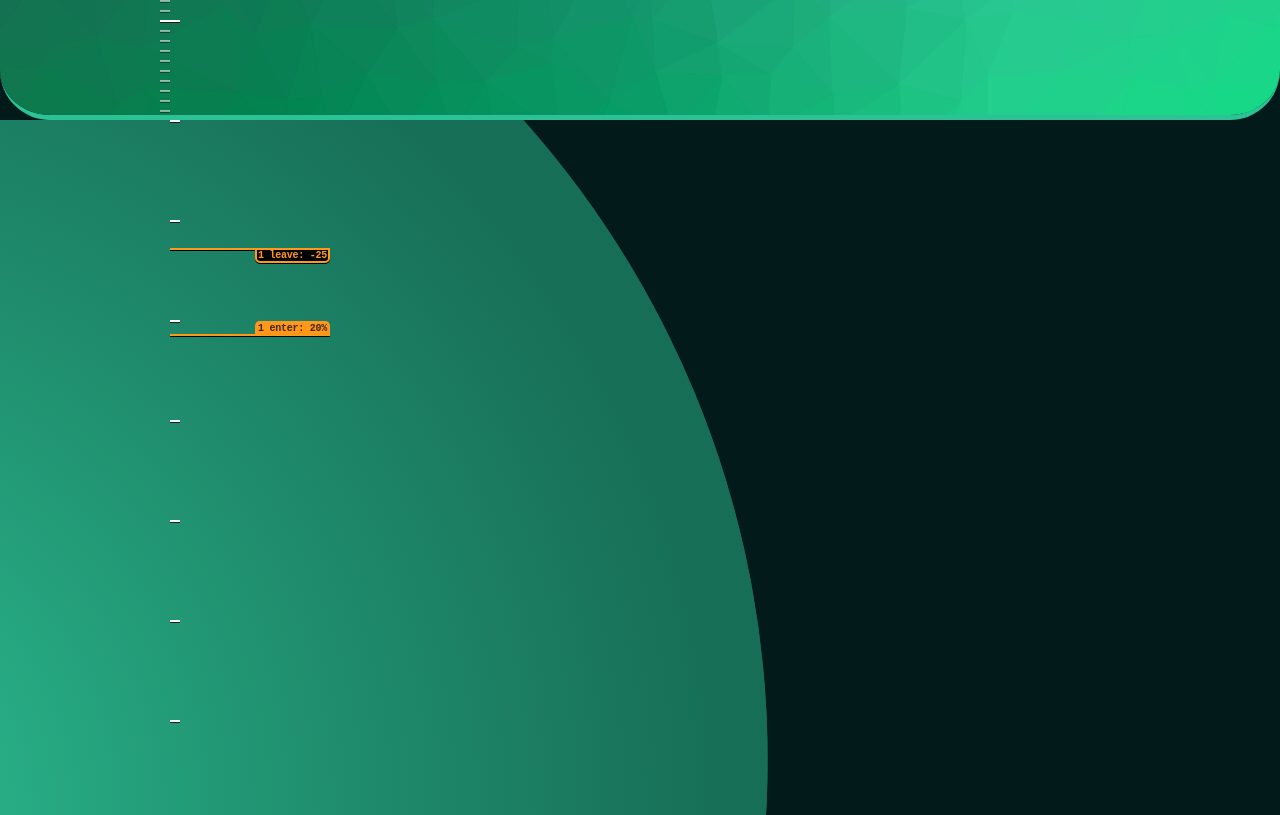
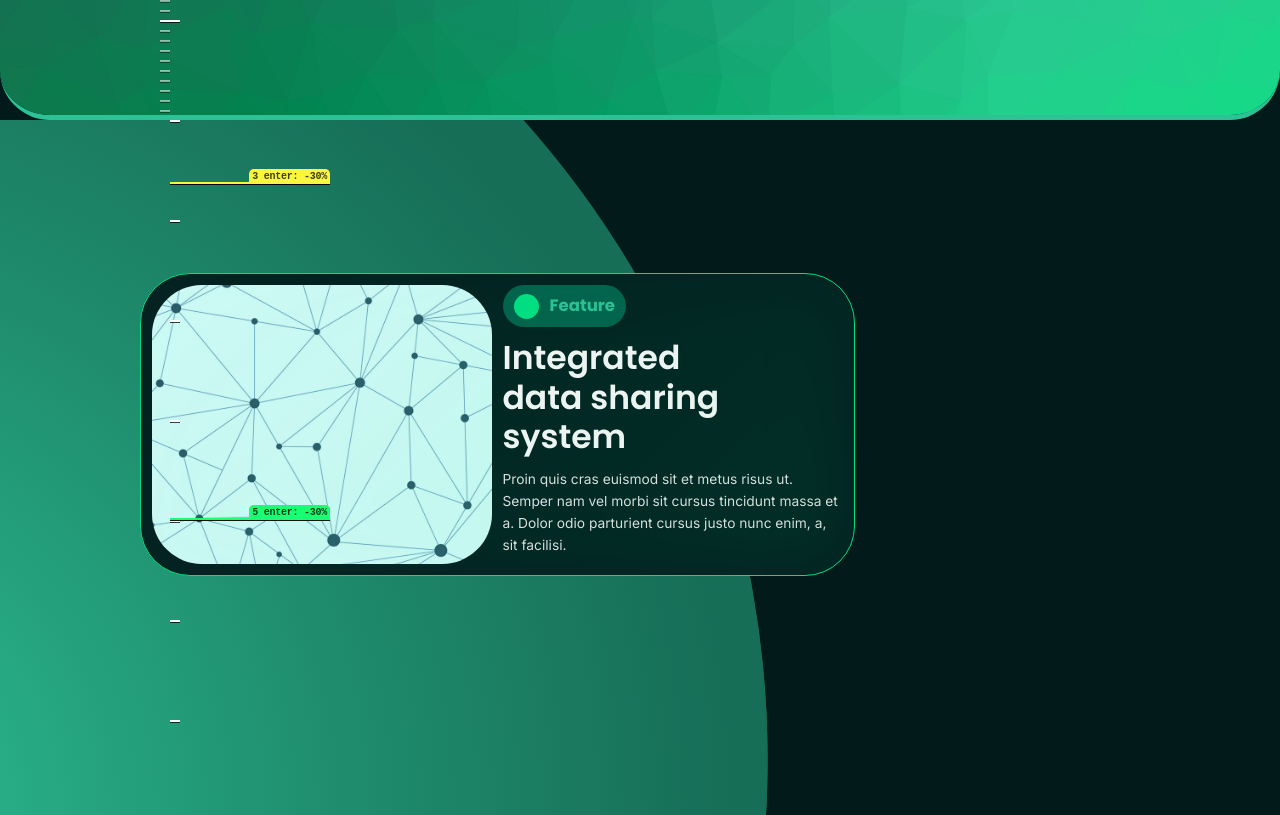
Before and after one commit to TheHeartstriker/FitnessApp, a React (Vite) app in the folder FitnessApp/: page / in a window 1280 px wide. Shown: the part 680-1495 px from the top of the page. Built offline with nearby package versions, Linux system fonts and the light colour scheme; no server answers.

Commit message:
Card animations done
The card animations are done it looks pretty clean :)

```diff
--- a/FitnessApp/src/Site.css
+++ b/FitnessApp/src/Site.css
@@ -34,6 +34,10 @@ h5 {
   --color-3: #03624c;
   --color-4: #032221;
   --color-5: #021b1a;
+  /* Opacity versions */
+  --opacity-c1-normal: hsl(155, 100%, 44%);
+  --opacity-c1-light: rgb(0, 223, 130, 0.25);
+  --opacity-c1-s-light: rgb(0, 223, 130, 0.2);
 
   --light-1: rgb(0, 223, 130, 0.09);
   /* Spacing */
--- a/FitnessApp/src/components/landing/featuredCard.jsx
+++ b/FitnessApp/src/components/landing/featuredCard.jsx
@@ -1,14 +1,10 @@
-export function FeaturedCard({
-  imageSrc,
-  imageAlt,
-  headerText,
-  bodyText,
-  pillClass,
-  sideClass,
-  id,
-}) {
+import React from "react";
+
+export const FeaturedCard = React.forwardRef((props, ref) => {
+  const { imageSrc, imageAlt, headerText, bodyText, pillClass, sideClass } =
+    props;
   return (
-    <div className={`featured-card featured-card--${sideClass}`} id={id}>
+    <div className={`featured-card featured-card--${sideClass}`} ref={ref}>
       <div className="featured-card-image">
         <img src={imageSrc} alt={imageAlt} />
       </div>
@@ -22,4 +18,6 @@ export function FeaturedCard({
       </div>
     </div>
   );
-}
+});
+
+FeaturedCard.displayName = "FeaturedCard";
--- a/FitnessApp/src/pages/landing/featured/featured.css
+++ b/FitnessApp/src/pages/landing/featured/featured.css
@@ -35,14 +35,32 @@
   gap: var(--space-2);
   border: 1px solid var(--color-1);
   border-radius: 50px;
-  z-index: 2;
+  z-index: 5;
   position: relative;
   overflow: hidden;
   /* For animation */
   opacity: 0;
 }
+/* For the glowing hover effect */
+.featured-card::before {
+  content: "";
+  position: absolute;
+  width: 100%;
+  height: 100%;
+  background: radial-gradient(
+    600px circle at var(--mouse-x, 50%) var(--mouse-y, 50%),
+    var(--opacity-c1-s-light),
+    transparent 40%
+  );
 
-.featured-card::before {
+  opacity: var(--glow-opacity, 0);
+  filter: blur(50px);
+  transition: opacity 0.4s ease-out;
+  pointer-events: none;
+  z-index: 0;
+}
+
+.featured-card::after {
   content: "";
   position: absolute;
   inset: 0;
@@ -51,6 +69,7 @@
   opacity: 0.06;
   filter: blur(30px);
   pointer-events: none;
+  z-index: 10;
 }
 
 /* Left card */
@@ -64,7 +83,7 @@
   flex-direction: row-reverse;
   transform: translateX(40%);
 }
-/* Image area */
+/* Card internals Image area */
 .featured-card-image {
   flex: 1;
   height: 100%;
@@ -90,7 +109,7 @@
   object-fit: cover;
 }
 
-/* Text area */
+/* Card internals Text area */
 .featured-card-text {
   flex: 1;
   display: flex;
--- a/FitnessApp/src/pages/landing/featured/featured.jsx
+++ b/FitnessApp/src/pages/landing/featured/featured.jsx
@@ -5,23 +5,73 @@ import connectionImg from "@/assets/landing/connection.png";
 import landingGraphs from "@/assets/landing/graphs.png";
 import designImg from "@/assets/landing/design.png";
 import { animate, onScroll } from "animejs";
-import { useEffect } from "react";
+import { useEffect, useRef } from "react";
+import { simpleHoverGlow } from "./hoverGlow";
 
 function Featured() {
+  const cardRef1 = useRef(null);
+  const cardRef2 = useRef(null);
+  const cardRef3 = useRef(null);
+  const cardRefs = [cardRef1, cardRef2, cardRef3];
+
   function onScrollAnimation() {
-    const id1 = document.getElementById("first-card");
-    animate(id1, {
-      duration: 2000,
-      ease: "inOutQuad",
-      translateX: ["-40%", "-20%"],
-      opacity: 1,
-      autoplay: onScroll({
-        // 80% from the top of the container, -50px from the top of the target
-        enter: "40% 20%",
-        // 50px from the top of the container, 100px from the top of the target
-        leave: "50 -25",
-        debug: true,
-      }),
+    const leftCards = document.getElementsByClassName("featured-card--left");
+    const rightCards = document.getElementsByClassName("featured-card--right");
+    Array.from(leftCards).forEach((i) => {
+      animate(i, {
+        translateX: ["-40%", "-20%"],
+        duration: 1500,
+        ease: "inOutQuad",
+        autoplay: onScroll({
+          leave: "center 400%",
+          enter: "center -30%",
+          onLeaveBackward: () => {
+            animate(i, {
+              opacity: 0,
+              duration: 1500,
+              ease: "inOutQuad",
+              translateX: "-40%",
+            });
+          },
+          onEnterForward: () => {
+            animate(i, {
+              opacity: 1,
+              duration: 1500,
+              ease: "inOutQuad",
+              translateX: "-20%",
+            });
+          },
+          debug: true,
+        }),
+      });
+    });
+    Array.from(rightCards).forEach((i) => {
+      animate(i, {
+        duration: 1500,
+        ease: "inOutQuad",
+        translateX: ["40%", "20%"],
+        autoplay: onScroll({
+          leave: "center 400%",
+          enter: "center -30%",
+          onLeaveBackward: () => {
+            animate(i, {
+              opacity: 0,
+              duration: 1500,
+              ease: "inOutQuad",
+              translateX: "40%",
+            });
+          },
+          onEnterForward: () => {
+            animate(i, {
+              opacity: 1,
+              duration: 1500,
+              ease: "inOutQuad",
+              translateX: "20%",
+            });
+          },
+          debug: true,
+        }),
+      });
     });
   }
 
@@ -30,7 +80,10 @@ function Featured() {
   }, []);
 
   return (
-    <section className="featured-section">
+    <section
+      className="featured-section"
+      onMouseMove={(e) => simpleHoverGlow(e, cardRefs)}
+    >
       <Ellipse />
       {/* Card one share */}
 
@@ -41,7 +94,7 @@ function Featured() {
         bodyText="Proin quis cras euismod sit et metus risus ut. Semper nam vel morbi sit cursus tincidunt massa et a. Dolor odio parturient cursus justo nunc enim, a, sit facilisi."
         pillClass=""
         sideClass="left"
-        id="first-card"
+        ref={cardRef1}
       />
       {/* Card two data analysis */}
 
@@ -52,6 +105,7 @@ function Featured() {
         bodyText="Proin quis cras euismod sit et metus risus ut. Semper nam vel morbi sit cursus tincidunt massa et a. Dolor odio parturient cursus justo nunc enim, a, sit facilisi."
         pillClass="featured-card-text-pill--second"
         sideClass="right"
+        ref={cardRef2}
       />
       {/* Card three design tools */}
       <FeaturedCard
@@ -61,6 +115,7 @@ function Featured() {
         bodyText="Proin quis cras euismod sit et metus risus ut. Semper nam vel morbi sit cursus tincidunt massa et a. Dolor odio parturient cursus justo nunc enim, a, sit facilisi."
         pillClass="featured-card-text-pill--third"
         sideClass="left"
+        ref={cardRef3}
       />
     </section>
   );
--- /dev/null
+++ b/FitnessApp/src/pages/landing/featured/hoverGlow.jsx
@@ -0,0 +1,25 @@
+import React from "react";
+
+export function simpleHoverGlow(e, cardRefs) {
+  for (const i of cardRefs) {
+    const card = i.current;
+    if (!card) return;
+
+    const rect = card.getBoundingClientRect();
+    const x = e.clientX - rect.left;
+    const y = e.clientY - rect.top;
+
+    // Calculate distance from card edges
+    const distanceX = Math.max(0, Math.max(-x, x - rect.width));
+    const distanceY = Math.max(0, Math.max(-y, y - rect.height));
+    const distance = Math.sqrt(distanceX * distanceX + distanceY * distanceY);
+
+    // Calculate opacity based on distance (fade out over 100px)
+    const maxDistance = 100;
+    const opacity = Math.max(0, 1 - distance / maxDistance) / 2;
+
+    card.style.setProperty("--mouse-x", `${x}px`);
+    card.style.setProperty("--mouse-y", `${y}px`);
+    card.style.setProperty("--glow-opacity", opacity.toString());
+  }
+}
```
Also changed, not shown: FitnessApp/jsconfig.json (added, +8 -0 lines).
